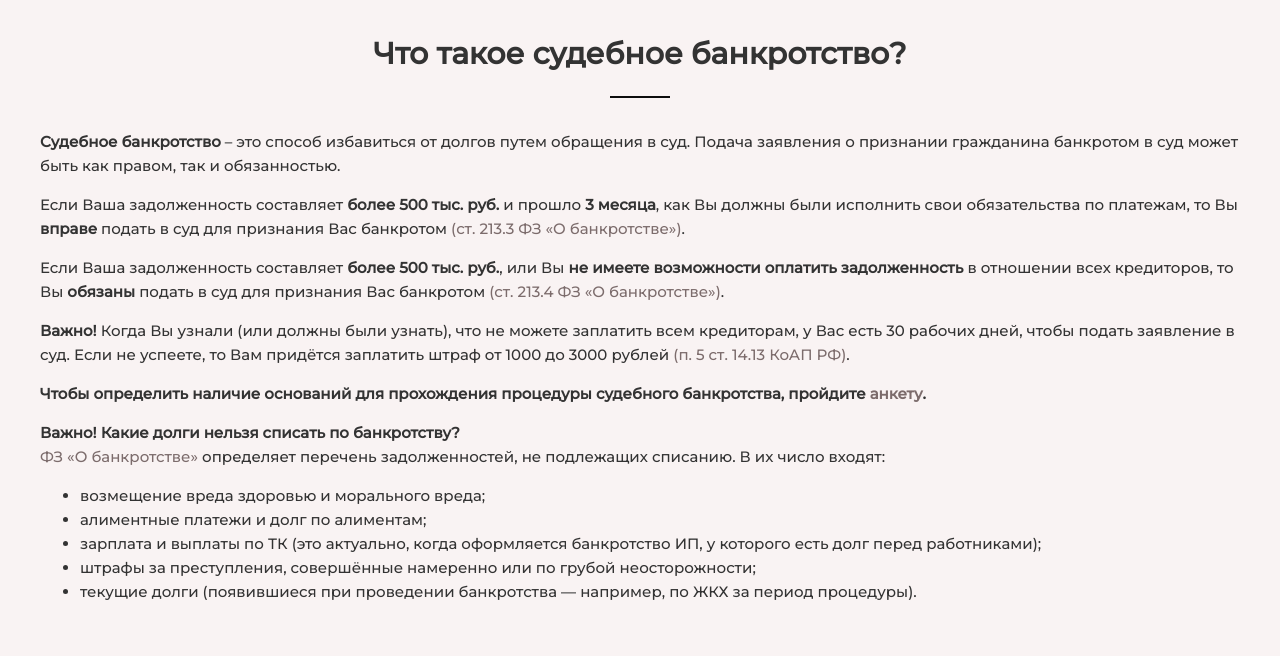
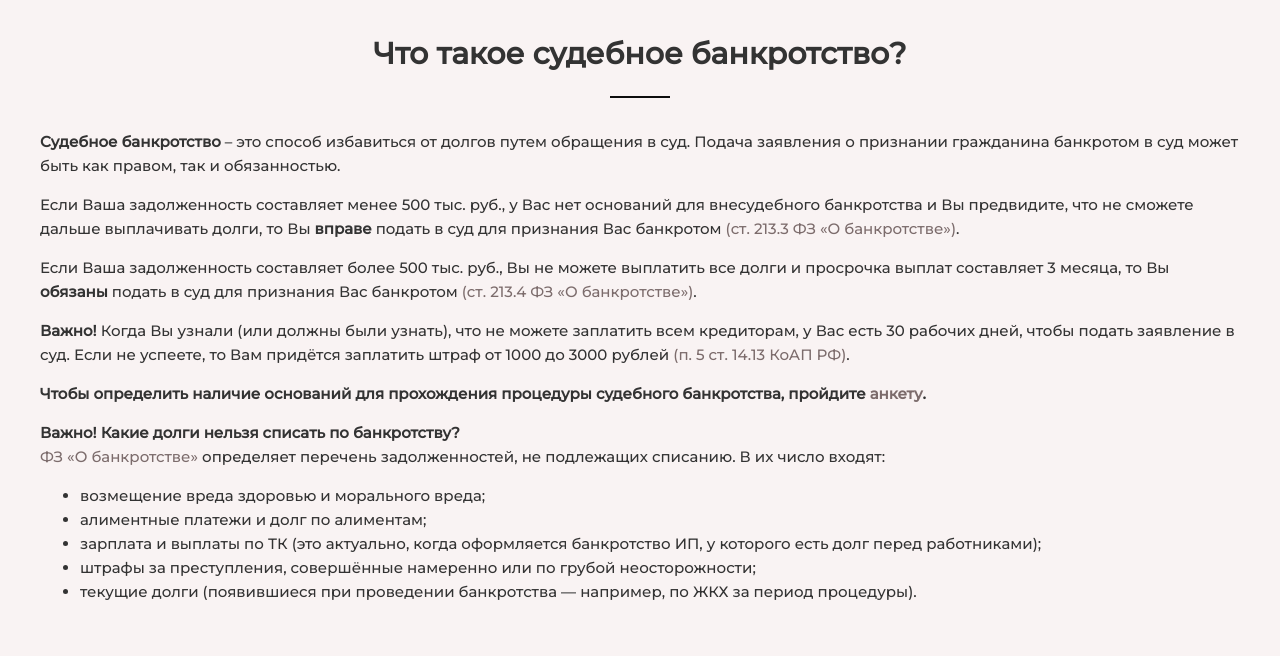
Before and after one commit to Egaster/anketa, a Flask app: page /judicial_bankruptcy in a window 1280 px wide. Shown: the part 102-758 px from the top of the page. Run offline with Flask 3, Linux system fonts and the light colour scheme; some libraries are stand-ins or nearby versions.

Commit message:
поменял текст в судебном

```diff
--- a/app.py
+++ b/app.py
@@ -282,7 +282,7 @@ def sign_up():
 @app.route('/logout', methods=['POST'])
 def logout():
     session.pop('loggedin', None)
-    return redirect(url_for('home'))
+    return redirect(url_for(prew_page))
 
 
 @app.route('/sample_declaration_court')
--- a/templates/judicial_bankruptcy.html
+++ b/templates/judicial_bankruptcy.html
@@ -44,8 +44,8 @@
                 <div class="card__group">
                     <div>
                         <b>Судебное банкротство</b> – это способ избавиться от долгов путем обращения в суд. Подача заявления о признании гражданина банкротом в суд может быть как правом, так и обязанностью.
-                        <p>Если Ваша задолженность составляет <b>более 500 тыс. руб.</b> и прошло <b>3 месяца</b>, как Вы должны были исполнить свои обязательства по платежам, то Вы <b>вправе</b> подать в суд для признания Вас банкротом <a href="https://www.consultant.ru/document/cons_doc_LAW_39331/e3c4626012c2307fb67dad8ebe12c8b41573e713/?ysclid=lumgbervtq430982254" target="_blank">(ст. 213.3 ФЗ «О банкротстве»)</a>.</p>
-                        <p>Если Ваша задолженность составляет <b>более 500 тыс. руб.</b>, или Вы <b>не имеете возможности оплатить задолженность</b> в отношении всех кредиторов, то Вы <b>обязаны</b> подать в суд для признания Вас банкротом <a href="https://www.consultant.ru/document/cons_doc_LAW_39331/c2c8c81ee8e4bd843286b08b10607f00ec6ae073/" target="_blank">(ст. 213.4 ФЗ «О банкротстве»)</a>. </p>
+                        <p>Если Ваша задолженность составляет менее 500 тыс. руб., у Вас нет оснований для внесудебного банкротства и Вы предвидите, что не сможете дальше выплачивать долги, то Вы <b>вправе</b> подать в суд для признания Вас банкротом <a href="https://www.consultant.ru/document/cons_doc_LAW_39331/e3c4626012c2307fb67dad8ebe12c8b41573e713/?ysclid=lumgbervtq430982254" target="_blank">(ст. 213.3 ФЗ «О банкротстве»)</a>.</p>
+                        <p>Если Ваша задолженность составляет более 500 тыс. руб., Вы не можете выплатить все долги и просрочка выплат составляет 3 месяца, то Вы <b>обязаны</b> подать в суд для признания Вас банкротом <a href="https://www.consultant.ru/document/cons_doc_LAW_39331/c2c8c81ee8e4bd843286b08b10607f00ec6ae073/" target="_blank">(ст. 213.4 ФЗ «О банкротстве»)</a>. </p>
                         <p><b>Важно!</b> Когда Вы узнали (или должны были узнать), что не можете заплатить всем кредиторам, у Вас есть 30 рабочих дней, чтобы подать заявление в суд. Если не успеете, то Вам придётся заплатить штраф от 1000 до 3000 рублей <a href="https://www.consultant.ru/document/cons_doc_LAW_34661/cd9e7b3faed04ce5a1863ac280a28ee438df0280/?ysclid=lumgc5uz43992784803" target="_blank">(п. 5 ст. 14.13 КоАП РФ)</a>.</p>
                         <p><b>Чтобы определить наличие оснований для прохождения процедуры судебного банкротства, пройдите <a href="/form">анкету</a>.</b></p>
                         <p>
```
